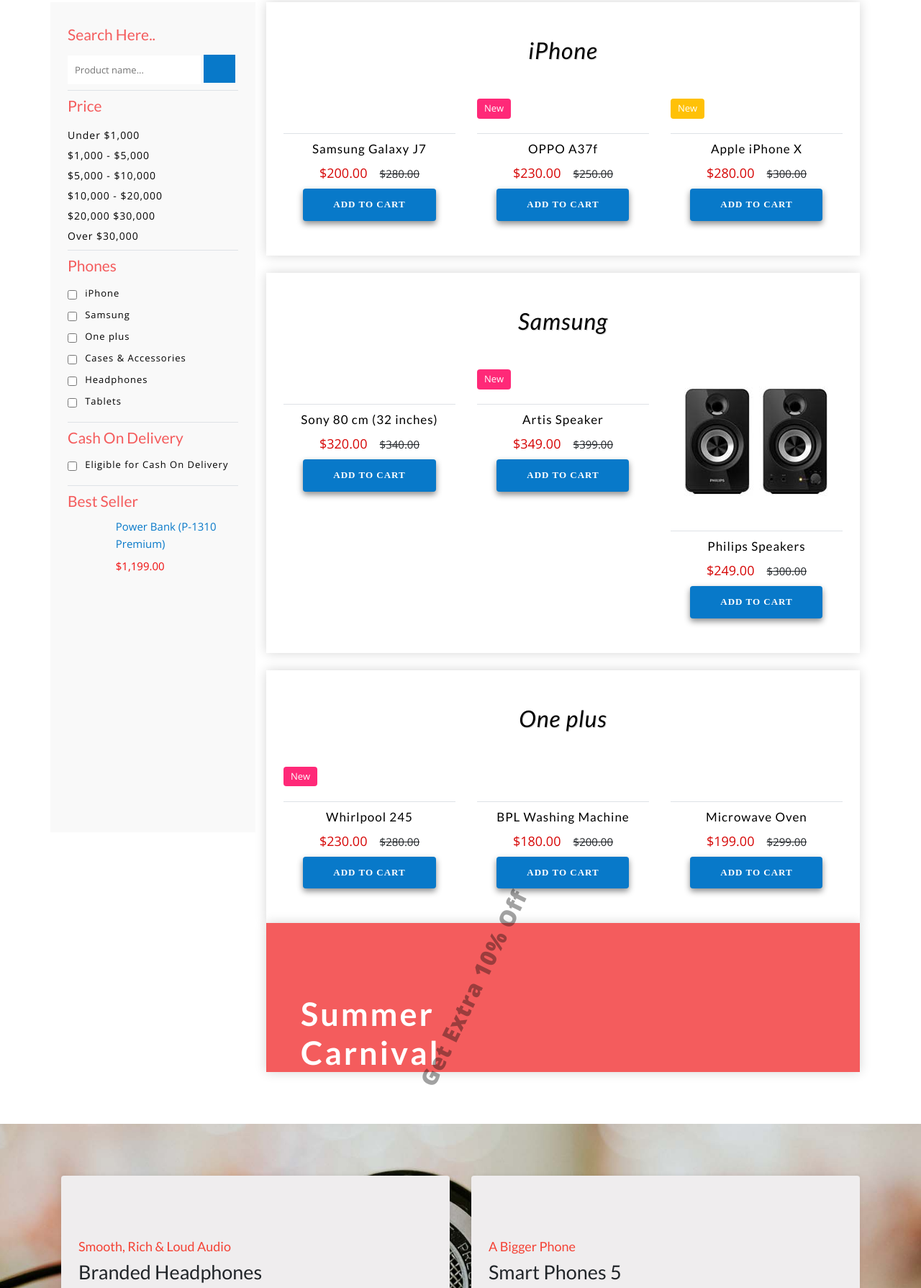
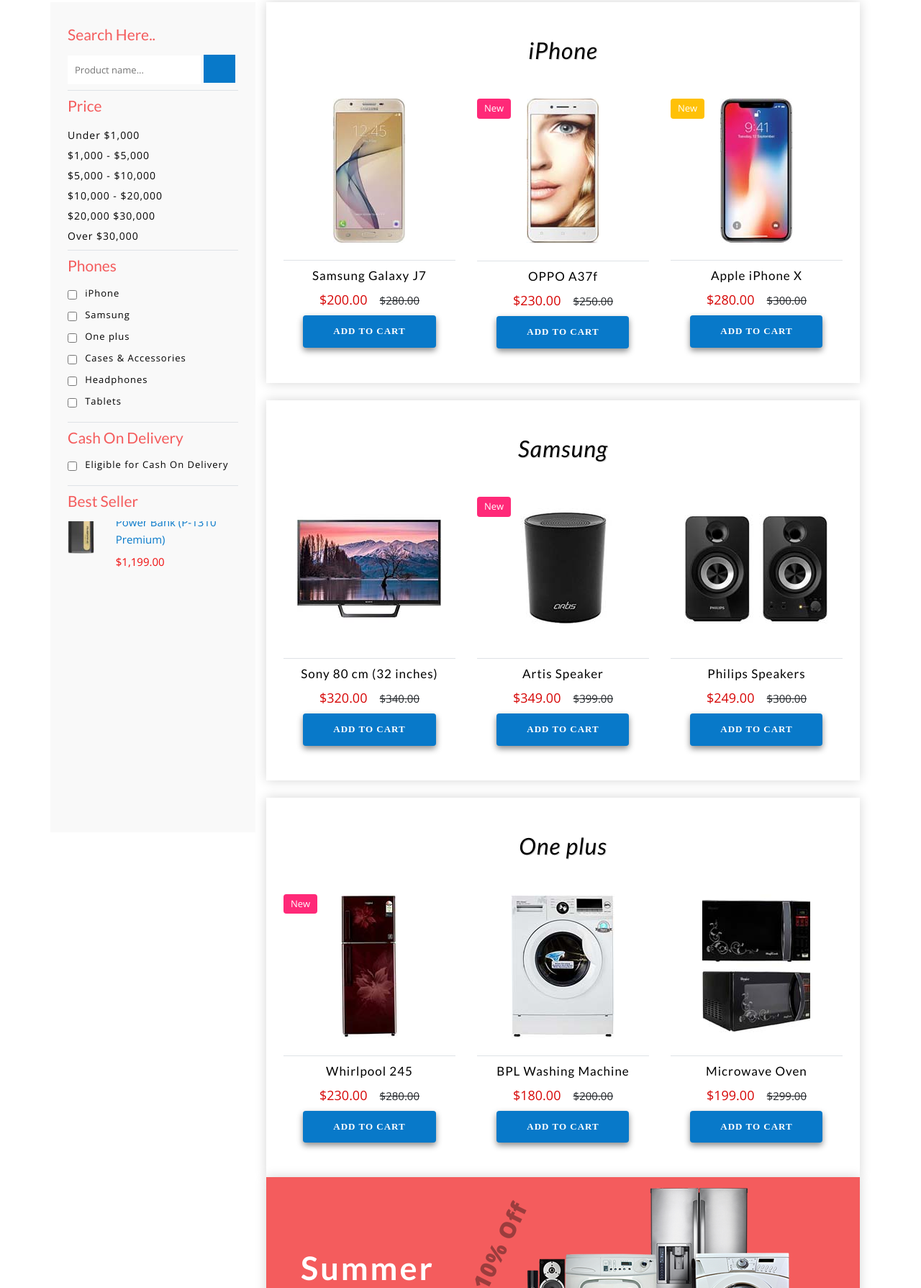
Before and after one commit to siddheshkorgaonkar/Mobilestore, a plain HTML site: page index.html in a window 1280 px wide. Shown: the part 1011-2800 px from the top of the page at 72% size. Drawn offline with nearby package versions, Linux system fonts and the light colour scheme; files whose address does not match are found by name.

Commit message:
Update index.html

```diff
--- a/index.html
+++ b/index.html
@@ -1083,7 +1083,7 @@ License URL: http://creativecommons.org/licenses/by/3.0/
                                 <div class="scroll">
                                     <div class="row">
                                         <div class="col-lg-3 col-sm-2 col-3 left-mar">
-                                            <img src="images/k1.jpg" alt="" class="img-fluid">
+                                            <img src="k1.jpg" alt="" class="img-fluid">
                                         </div>
                                         <div class="col-lg-9 col-sm-10 col-9 w3_mvd">
                                             <a href="">Samsung Galaxy On7 Prime (Gold, 4GB RAM + 64GB Memory)</a>
@@ -1092,7 +1092,7 @@ License URL: http://creativecommons.org/licenses/by/3.0/
                                     </div>
                                     <div class="row my-4">
                                         <div class="col-lg-3 col-sm-2 col-3 left-mar">
-                                            <img src="images/k2.jpg" alt="" class="img-fluid">
+                                            <img src="k2.jpg" alt="" class="img-fluid">
                                         </div>
                                         <div class="col-lg-9 col-sm-10 col-9 w3_mvd">
                                             <a href="">Haier 195 L 4 Star Direct-Cool Single Door Refrigerator</a>
@@ -1101,7 +1101,7 @@ License URL: http://creativecommons.org/licenses/by/3.0/
                                     </div>
                                     <div class="row">
                                         <div class="col-lg-3 col-sm-2 col-3 left-mar">
-                                            <img src="images/k3.jpg" alt="" class="img-fluid">
+                                            <img src="k3.jpg" alt="" class="img-fluid">
                                         </div>
                                         <div class="col-lg-9 col-sm-10 col-9 w3_mvd">
                                             <a href="">Ambrane 13000 mAh Power Bank (P-1310 Premium)</a>
@@ -1130,7 +1130,7 @@ License URL: http://creativecommons.org/licenses/by/3.0/
                                 <div class="col-md-4 product-men mt-5">
                                     <div class="men-pro-item simpleCart_shelfItem">
                                         <div class="men-thumb-item text-center">
-                                            <img src="images/m1.jpg" alt="">
+                                            <img src="m1.jpg" alt="">
                                             <div class="men-cart-pro">
                                                 <div class="inner-men-cart-pro">
                                                     <a href="single.html" class="link-product-add-cart">Quick View</a>
@@ -1167,7 +1167,7 @@ License URL: http://creativecommons.org/licenses/by/3.0/
                                 <div class="col-md-4 product-men mt-5">
                                     <div class="men-pro-item simpleCart_shelfItem">
                                         <div class="men-thumb-item text-center">
-                                            <img src="images/m2.jpg" alt="">
+                                            <img src="m2.jpg" alt="">
                                             <div class="men-cart-pro">
                                                 <div class="inner-men-cart-pro">
                                                     <a href="single.html" class="link-product-add-cart">Quick View</a>
@@ -1207,7 +1207,7 @@ License URL: http://creativecommons.org/licenses/by/3.0/
                                 <div class="col-md-4 product-men mt-5">
                                     <div class="men-pro-item simpleCart_shelfItem">
                                         <div class="men-thumb-item text-center">
-                                            <img src="images/m3.jpg" alt="">
+                                            <img src="m3.jpg" alt="">
                                             <div class="men-cart-pro">
                                                 <div class="inner-men-cart-pro">
                                                     <a href="single.html" class="link-product-add-cart">Quick View</a>
@@ -1253,7 +1253,7 @@ License URL: http://creativecommons.org/licenses/by/3.0/
                                 <div class="col-md-4 product-men mt-5">
                                     <div class="men-pro-item simpleCart_shelfItem">
                                         <div class="men-thumb-item text-center">
-                                            <img src="images/m4.jpg" alt="">
+                                            <img src="m4.jpg" alt="">
                                             <div class="men-cart-pro">
                                                 <div class="inner-men-cart-pro">
                                                     <a href="single.html" class="link-product-add-cart">Quick View</a>
@@ -1290,7 +1290,7 @@ License URL: http://creativecommons.org/licenses/by/3.0/
                                 <div class="col-md-4 product-men mt-5">
                                     <div class="men-pro-item simpleCart_shelfItem">
                                         <div class="men-thumb-item text-center">
-                                            <img src="images/m5.jpg" alt="">
+                                            <img src="m5.jpg" alt="">
                                             <div class="men-cart-pro">
                                                 <div class="inner-men-cart-pro">
                                                     <a href="single.html" class="link-product-add-cart">Quick View</a>
@@ -1373,7 +1373,7 @@ License URL: http://creativecommons.org/licenses/by/3.0/
                                 <h3 class="col-md-4 effect-bg">Summer Carnival</h3>
                                 <p class="w3l-nut-middle">Get Extra 10% Off</p>
                                 <div class="col-md-8 bg-right-nut">
-                                    <img src="images/image1.png" alt="">
+                                    <img src="image1.png" alt="">
                                 </div>
                             </div>
                         </div> -->
@@ -1383,7 +1383,7 @@ License URL: http://creativecommons.org/licenses/by/3.0/
                                 <div class="col-md-4 product-men mt-5">
                                     <div class="men-pro-item simpleCart_shelfItem">
                                         <div class="men-thumb-item text-center">
-                                            <img src="images/m7.jpg" alt="">
+                                            <img src="m7.jpg" alt="">
                                             <div class="men-cart-pro">
                                                 <div class="inner-men-cart-pro">
                                                     <a href="single.html" class="link-product-add-cart">Quick View</a>
@@ -1422,7 +1422,7 @@ License URL: http://creativecommons.org/licenses/by/3.0/
                                 <div class="col-md-4 product-men mt-5">
                                     <div class="men-pro-item simpleCart_shelfItem">
                                         <div class="men-thumb-item text-center">
-                                            <img src="images/m8.jpg" alt="">
+                                            <img src="m8.jpg" alt="">
                                             <div class="men-cart-pro">
                                                 <div class="inner-men-cart-pro">
                                                     <a href="single.html" class="link-product-add-cart">Quick View</a>
@@ -1460,7 +1460,7 @@ License URL: http://creativecommons.org/licenses/by/3.0/
                                 <div class="col-md-4 product-men mt-5">
                                     <div class="men-pro-item simpleCart_shelfItem">
                                         <div class="men-thumb-item text-center">
-                                            <img src="images/m9.jpg" alt="">
+                                            <img src="m9.jpg" alt="">
                                             <div class="men-cart-pro">
                                                 <div class="inner-men-cart-pro">
                                                     <a href="single.html" class="link-product-add-cart">Quick View</a>
@@ -1504,7 +1504,7 @@ License URL: http://creativecommons.org/licenses/by/3.0/
                                 <h3 class="col-md-4 effect-bg">Summer Carnival</h3>
                                 <p class="w3l-nut-middle">Get Extra 10% Off</p>
                                 <div class="col-md-8 bg-right-nut">
-                                    <img src="images/image1.png" alt="">
+                                    <img src="image1.png" alt="">
                                 </div>
                             </div>
                         </div>
@@ -1562,7 +1562,7 @@ License URL: http://creativecommons.org/licenses/by/3.0/
                                 <p>Sale up to 25% off all in store</p>
                             </div>
                             <div class="col-sm-5 offerimg-w3l">
-                                <img src="images/off1.png" alt="" class="img-fluid">
+                                <img src="off1.png" alt="" class="img-fluid">
                             </div>
                         </div>
                     </div>
@@ -1576,7 +1576,7 @@ License URL: http://creativecommons.org/licenses/by/3.0/
                                 <p>Free shipping order over $100</p>
                             </div>
                             <div class="col-sm-5 offerimg-w3l">
-                                <img src="images/off2.png" alt="" class="img-fluid">
+                                <img src="off2.png" alt="" class="img-fluid">
                             </div>
                         </div>
                     </div>
```
